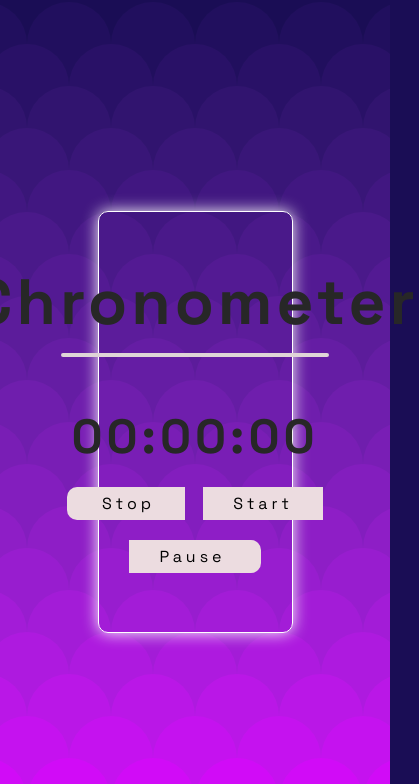
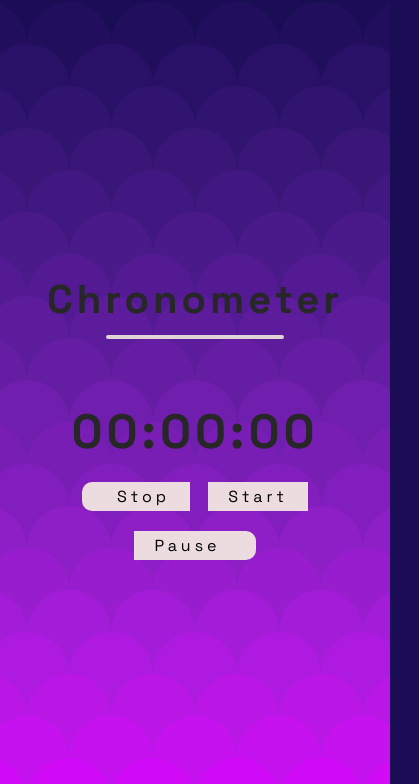
Before and after one commit to PatrickDSants/Chronometer, a plain HTML site: page index.html in a window 390 px wide. Shown: the top 784 px of the page, 419 px wide, since content can reach past the window. Drawn offline with Linux system fonts and the light colour scheme.

Commit message:
deixando responsivo

```diff
--- a/index.html
+++ b/index.html
@@ -6,6 +6,7 @@
     <meta name="viewport" content="width=device-width, initial-scale=1.0">
     <title>Chronometer</title>
     <link href="./style/style.css" rel="stylesheet">
+    <link href="./style/media.css" rel="stylesheet">
     <link href="./img/chronometer.png" rel="icon">
 </head>
 
--- /dev/null
+++ b/style/media.css
@@ -0,0 +1,23 @@
+@media screen and (max-width: 820px) {
+    h1 {
+        font-size: 2.5rem;
+    }
+
+    button {
+        padding: 4px 20px;
+    }
+
+    #stop-btn {
+        padding-left: 25px;
+    }
+
+    #pause-btn {
+        padding-right: 25px;
+    }
+
+    #container {
+        border: none;
+        box-shadow: none;
+    }
+
+}
--- a/style/style.css
+++ b/style/style.css
@@ -36,6 +36,7 @@
     flex-flow: column nowrap;
     align-items: center;
     justify-content: space-evenly;
+    box-sizing: border-box
 }
 
 a {
```
